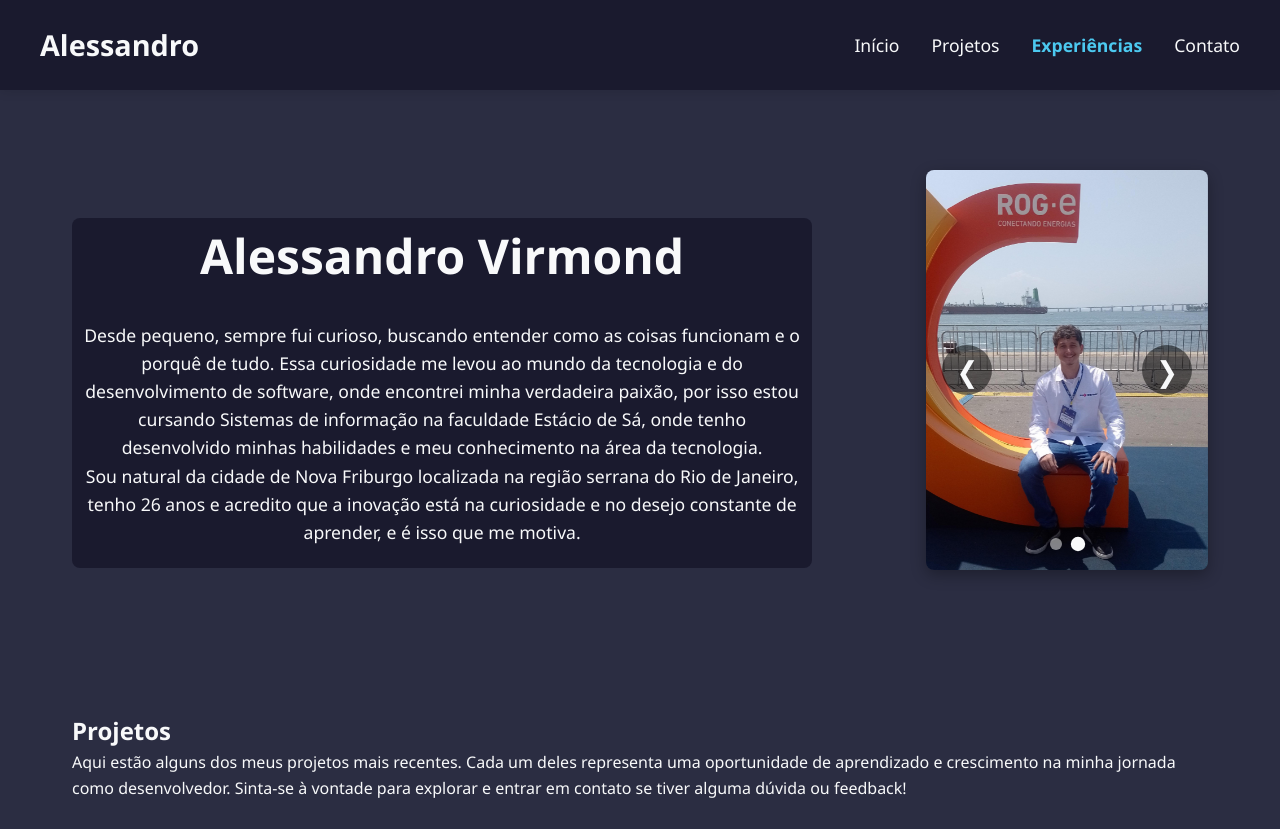
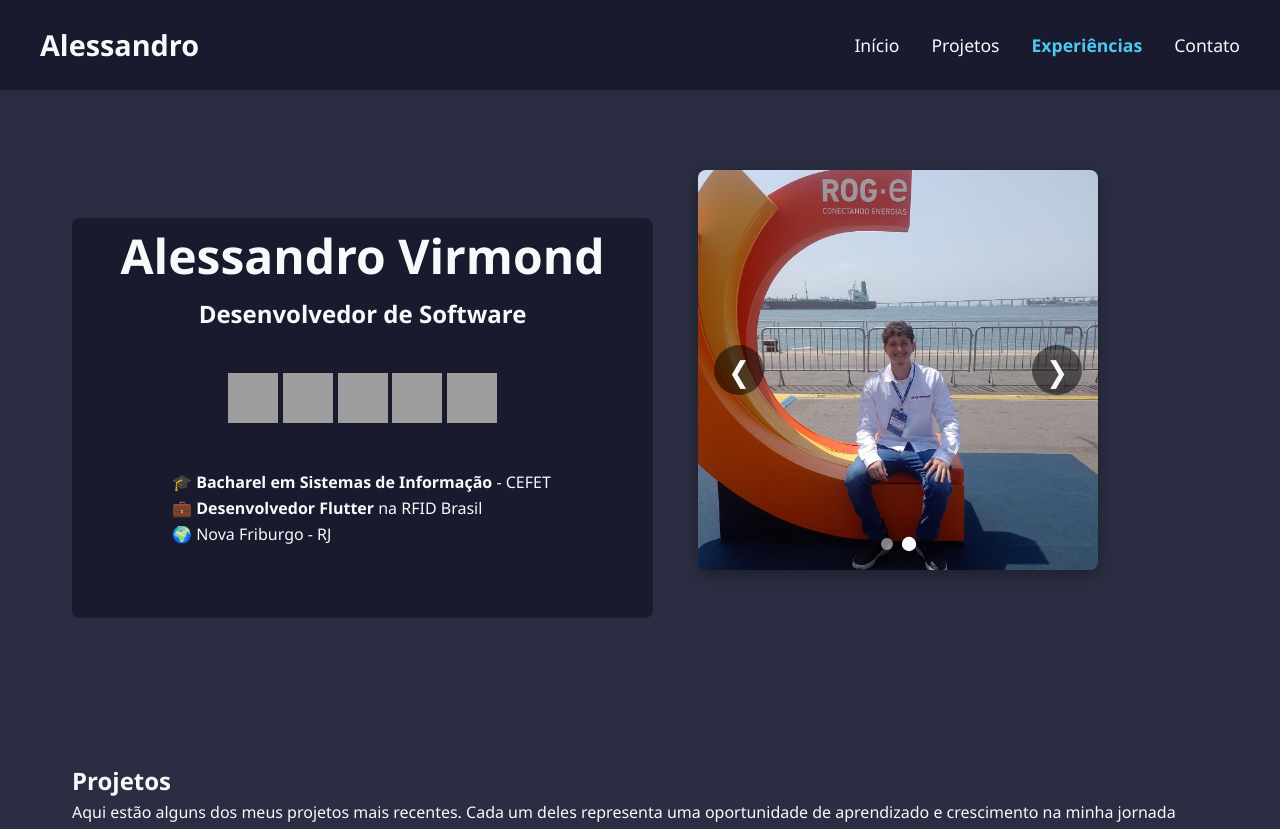
Before and after one commit to alessandrovirmond/alessandrovirmond.github.io, a plain HTML site: page index.html in a window 1280 px wide. Shown: the top 829 px of the page. Drawn offline with Linux system fonts and the light colour scheme; grey boxes are pictures that could not be loaded.

Commit message:
ajeitando a home

```diff
--- a/index.html
+++ b/index.html
@@ -36,15 +36,26 @@
     <div class="container">
         <section id="about">
             <div class="home">
+                <div>
                     <h1>Alessandro Virmond</h1>
-                        <p>
-                            Desde pequeno, sempre fui curioso, buscando entender como as coisas funcionam e o porquê de tudo.
-                            Essa curiosidade me levou ao mundo da tecnologia e do desenvolvimento de software, onde encontrei
-                            minha verdadeira paixão, por isso estou cursando Sistemas de informação na faculdade Estácio de Sá,
-                            onde tenho desenvolvido minhas habilidades e meu conhecimento na área da tecnologia. <br>
-                            Sou natural da cidade de Nova Friburgo localizada na região serrana do Rio de Janeiro, tenho 26 anos e
-                            acredito que a inovação está na curiosidade e no desejo constante de aprender, e é isso que me motiva.
+                    <h2>Desenvolvedor de Software</h2>
+                </div>
+                <div class="technologies">
+                    <p align="center">
+                        <img src="https://cdn.jsdelivr.net/gh/devicons/devicon/icons/flutter/flutter-original.svg" width="50" height="50" alt="Flutter" />
+                        <img src="https://cdn.jsdelivr.net/gh/devicons/devicon/icons/typescript/typescript-original.svg" width="50" height="50" alt="TypeScript" />
+                        <img src="https://cdn.jsdelivr.net/gh/devicons/devicon/icons/react/react-original.svg" width="50" height="50" alt="React" />
+                        <img src="https://cdn.jsdelivr.net/gh/devicons/devicon/icons/angularjs/angularjs-original.svg" width="50" height="50" alt="Angular" />
+                        <img src="https://cdn.jsdelivr.net/gh/devicons/devicon/icons/vuejs/vuejs-original.svg" width="50" height="50" alt="Vue.js" />
                     </p>
+                </div>
+                <ul class="list-about">
+                    <li>🎓 <strong>Bacharel em Sistemas de Informação</strong> - CEFET</li>
+                    <li>💼 <strong>Desenvolvedor Flutter</strong> na RFID Brasil</li>
+                    <li>🌍 Nova Friburgo - RJ</li>
+                </ul>
+
+            </div>
         </section>
         <div class="photo-gallery">
             <div class="gallery-container">
@@ -64,6 +75,7 @@
         </div>
     </div>
 </section>
+
 
         <section id="projects">
             <div class="container-projects">
--- a/style.css
+++ b/style.css
@@ -101,8 +101,20 @@
     padding: 2rem;
 }
 
+
 section {
     padding: 3rem 0;
+}
+
+.list-about {
+  list-style: none;
+  padding-left: 100px;
+  text-align: left;
+}
+
+.technologies{
+    margin-bottom: 30px;
+    margin-top: 30px;
 }
 
 .container {
@@ -119,14 +131,13 @@
     align-items: left;
     text-align: center;
     border-radius: 8px;
-    width: 90%;
-    height:350px;
+    width: 120%;
+    height:400px;
 
 }
 
 .home h1 {
     font-size: 3.0rem;
-    margin-bottom: 1rem;
     color: var(--text-light);
 }
 
```
Lines whose indentation alone changed are shown as unchanged.
